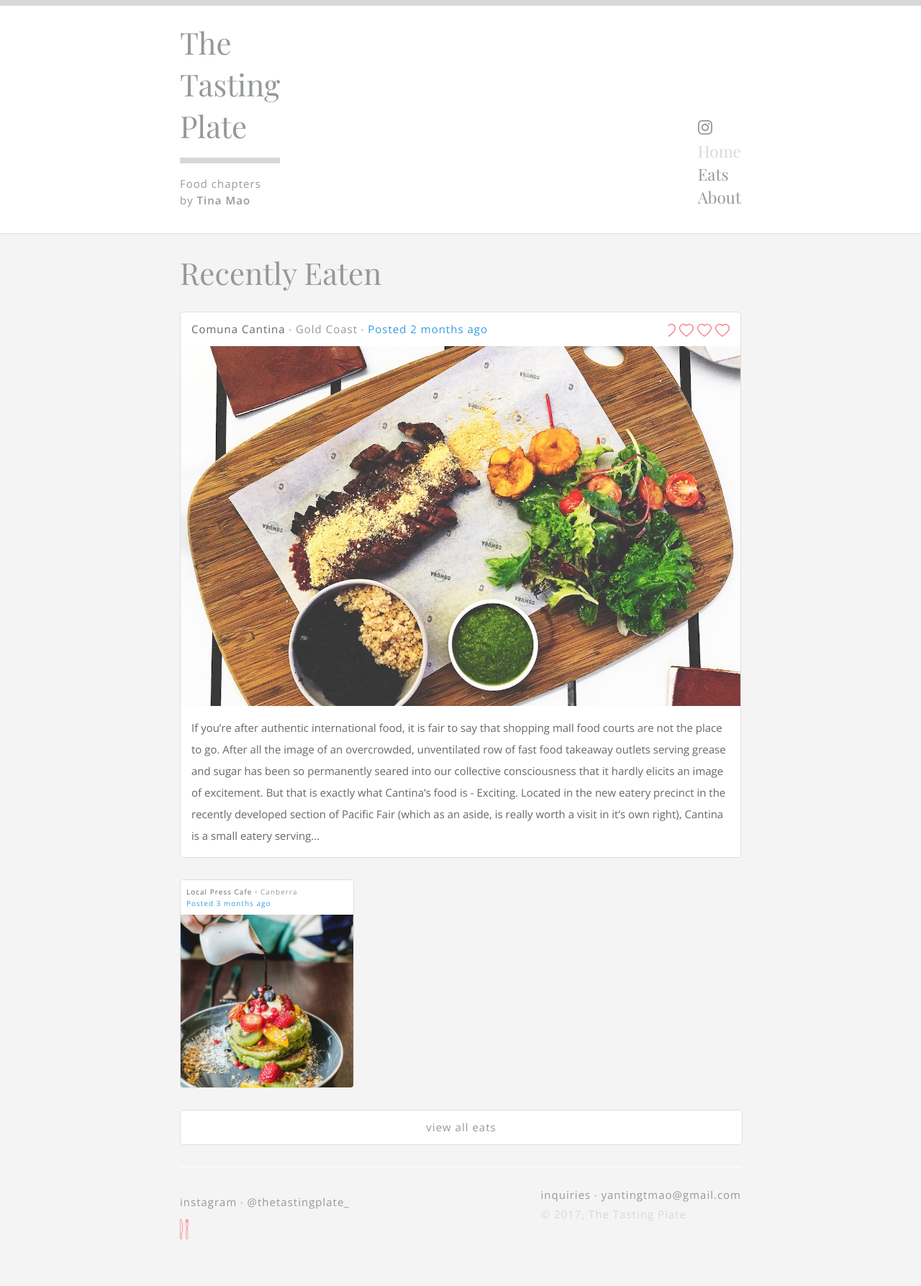
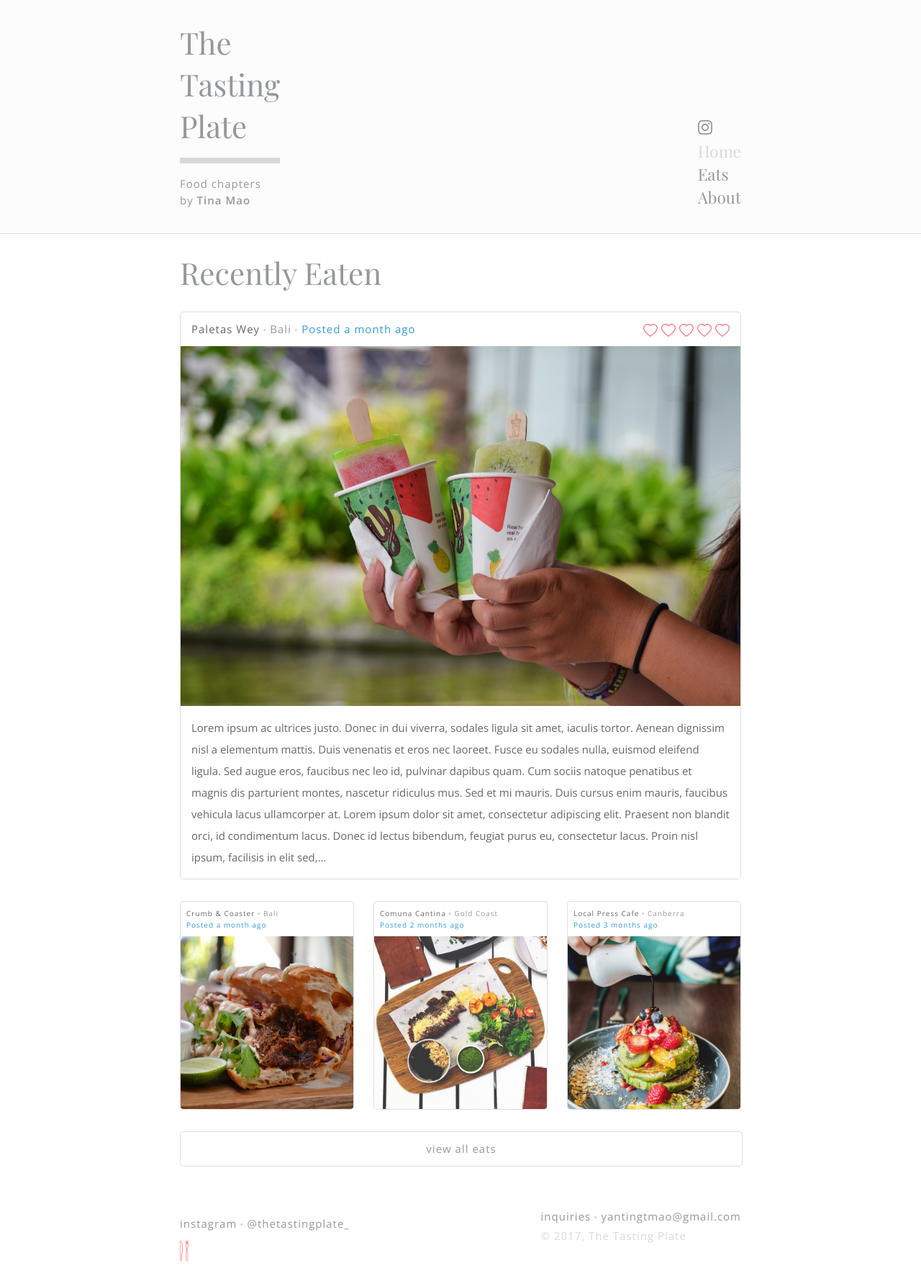
Before and after one commit to ryanpwaldon/the-tasting-plate, a Jekyll site: the page built from index.html, in a window 1280 px wide. Shown: the whole page at 72% size. Built offline with Jekyll 4.4.1, drawn with Linux system fonts in a browser that asks for light colours; nearby versions of some CDN libraries; before the commit the page ends 1757 px from its top, so only the background shows below that.

Commit message:
Minor updates for resume

```diff
--- a/_includes/nav.html
+++ b/_includes/nav.html
@@ -2,7 +2,7 @@
 	<ul>
 		<li><h2><a href="https://www.instagram.com/thetastingplate_/"><img class="insta-icon" src="{{ site.baseurl }}/assets/img/misc/insta.svg"></a></h2></li>
 		<li><h2><a href="{{ site.baseurl }}/" {% if page.url == "/" %}class="active"{% endif %}>Home</a></h2></li>
-		<li><h2><a href="{{ site.baseurl }}/eats" {% if page.url == "/eats/" %}class="active"{% endif %}>Eats</a></li>
+		<li><h2><a href="{{ site.baseurl }}/eats" {% if page.url == "/eats/" %}class="active"{% endif %}>Eats</a></h2></li>
 		<li><h2><a href="{{ site.baseurl }}/about" {% if page.url == "/about/" %}class="active"{% endif %}>About</a></h2></li>
 	</ul>
 </nav>
--- a/_layouts/default.html
+++ b/_layouts/default.html
@@ -11,7 +11,7 @@
 </head>
 <body>
 
-	<hr class="header-rule">
+<!-- 	<hr class="header-rule"> -->
 	{% include header.html %}
 	<section class="body">
 		<div class="body-content">{{ content }}</div>
--- a/_layouts/post.html
+++ b/_layouts/post.html
@@ -51,8 +51,8 @@ layout: default
 		</h3>
 		<hr class="hr-thin">
 		<h3 class="second">
-			<span class="post-address">Located at {{ page.address }}</span>
-			<i class="fa fa-circle" aria-hidden="true"></i>
+<!-- 			<span class="post-address">Located at {{ page.address }}</span>
+			<i class="fa fa-circle" aria-hidden="true"></i> -->
 			<span class="post-rating">Rating {{ page.rating }}/5</span>
 			<i class="fa fa-circle" aria-hidden="true"></i>
 			<span class="published">{{ page.date }}</span>
--- /dev/null
+++ b/_posts/2017-02-29-crumb-and-coaster.md
@@ -0,0 +1,35 @@
+---
+title: Crumb & Coaster
+main-image: crumb-and-coaster-1.jpg
+eaten: 2017/02/29
+rating: 4.5
+cost: $
+district: Bali
+address: 'Crumb & Coaster, Jl. Benesari No.2, Kuta, Kabupaten Badung, Bali 80361, Indonesia'
+suburb: Kuta
+country: Indonesia
+website: 'https://www.instagram.com/crumbandcoaster/'
+published: true
+---
+
+<div class="post-image"><img src="{{ site.baseurl }}/assets/img/posts/{{ page.main-image }}" alt="1"></div>
+<span class="caption">Vietnamese style pulled pork roll.</span>
+
+Phasellus ac ultrices justo. Donec in dui viverra, sodales ligula sit amet, iaculis tortor. Aenean dignissim nisl a elementum mattis. Duis venenatis et eros nec laoreet. Fusce eu sodales nulla, euismod eleifend ligula. Sed augue eros, faucibus nec leo id, pulvinar dapibus quam. Cum sociis natoque penatibus et magnis dis parturient montes, nascetur ridiculus mus. Sed et mi mauris. Duis cursus enim mauris, faucibus vehicula lacus ullamcorper at.
+
+Lorem ipsum dolor sit amet, consectetur adipiscing elit. Praesent non blandit orci, id condimentum lacus. Donec id lectus bibendum, feugiat purus eu, consectetur lacus. Proin nisl ipsum, facilisis in elit sed, semper vestibulum dui. Phasellus malesuada scelerisque tincidunt. Aenean sit amet scelerisque metus, nec feugiat nisl. Proin pharetra luctus feugiat. Morbi nec lectus magna. Nullam eget diam eu libero ultricies egestas ac a diam. Nullam et viverra orci. Nullam dictum pulvinar nunc id rhoncus. Ut ornare auctor eros, nec dictum justo. Duis felis dui, semper nec imperdiet id, semper sit amet orci. Pellentesque mollis nisl nunc. Pellentesque eget dolor a augue ornare ornare.
+
+<div class="post-image"><img src="{{ site.baseurl }}/assets/img/posts/crumb-and-coaster-4.jpg" alt="2"></div>
+<span class="caption">Iced mocha.</span>
+
+Lorem ipsum toodalloo. Fusce non lorem imperdiet, accumsan felis elementum, scelerisque ipsum. Nunc dui risus, tincidunt ac justo at, dignissim malesuada dolor. Aliquam bibendum pharetra nulla, ac auctor arcu pretium ac. Ut elementum rhoncus metus. Nunc semper blandit nisl et facilisis. Nullam aliquam sodales sapien non aliquam. Vivamus rhoncus consequat arcu sit amet scelerisque. Class aptent taciti sociosqu ad litora torquent per conubia nostra, per inceptos himenaeos. Quisque tellus nunc, faucibus ac tincidunt eget, lacinia porta dolor. Nullam scelerisque lectus purus, et pharetra mi rhoncus vitae.
+
+<div class="post-image"><img src="{{ site.baseurl }}/assets/img/posts/crumb-and-coaster-3.jpg" alt="3"></div>
+<span class="caption">Yeah this is some great stuff.</span>
+
+Fusce non lorem imperdiet, accumsan felis elementum, scelerisque ipsum. Nunc dui risus, tincidunt ac justo at, dignissim malesuada dolor. Aliquam bibendum pharetra nulla, ac auctor arcu pretium ac. Ut elementum rhoncus metus. Nunc semper blandit nisl et facilisis. Nullam aliquam sodales sapien non aliquam.
+
+<div class="post-image"><img src="{{ site.baseurl }}/assets/img/posts/crumb-and-coaster-2.jpg" alt="4"></div>
+<span class="caption">Crumb &amp; Coaster.</span>
+
+Vivamus rhoncus consequat arcu sit amet scelerisque. Class aptent taciti sociosqu ad litora torquent per conubia nostra, per inceptos himenaeos. Quisque tellus nunc, faucibus ac tincidunt eget, lacinia porta dolor. Nullam scelerisque lectus purus, et pharetra mi rhoncus vitae. Aliquam erat volutpat. Proin vel leo semper, euismod urna quis, commodo mauris. Aliquam erat volutpat. Proin vel leo semper, euismod urna quis, commodo mauris.
--- /dev/null
+++ b/_posts/2017-02-30-paletas-wey.md
@@ -0,0 +1,35 @@
+---
+title: Paletas Wey
+main-image: paletas-wey-2.jpg
+eaten: 2017/02/30
+rating: 5
+cost: $
+district: Bali
+address: 'Beachwalk, Jl. Pantai Kuta, Kuta, Kabupaten Badung, Bali 80361, Indonesia'
+suburb: Kuta
+country: Indonesia
+website: 'http://www.paletaswey.com/'
+published: true
+---
+
+<div class="post-image"><img src="{{ site.baseurl }}/assets/img/posts/{{ page.main-image }}" alt="1"></div>
+<span class="caption">They come with cups!</span>
+
+Lorem ipsum ac ultrices justo. Donec in dui viverra, sodales ligula sit amet, iaculis tortor. Aenean dignissim nisl a elementum mattis. Duis venenatis et eros nec laoreet. Fusce eu sodales nulla, euismod eleifend ligula. Sed augue eros, faucibus nec leo id, pulvinar dapibus quam. Cum sociis natoque penatibus et magnis dis parturient montes, nascetur ridiculus mus. Sed et mi mauris. Duis cursus enim mauris, faucibus vehicula lacus ullamcorper at.
+
+Lorem ipsum dolor sit amet, consectetur adipiscing elit. Praesent non blandit orci, id condimentum lacus. Donec id lectus bibendum, feugiat purus eu, consectetur lacus. Proin nisl ipsum, facilisis in elit sed, semper vestibulum dui. Phasellus malesuada scelerisque tincidunt. Aenean sit amet scelerisque metus, nec feugiat nisl. Proin pharetra luctus feugiat. Morbi nec lectus magna. Nullam eget diam eu libero ultricies egestas ac a diam. Nullam et viverra orci. Nullam dictum pulvinar nunc id rhoncus. Ut ornare auctor eros, nec dictum justo. Duis felis dui, semper nec imperdiet id, semper sit amet orci. Pellentesque mollis nisl nunc. Pellentesque eget dolor a augue ornare ornare.
+
+<div class="post-image"><img src="{{ site.baseurl }}/assets/img/posts/paletas-wey-1.jpg" alt="2"></div>
+<span class="caption">Paletas Wey signature watermelon &amp; lime.</span>
+
+Lorem ipsum toodalloo. Fusce non lorem imperdiet, accumsan felis elementum, scelerisque ipsum. Nunc dui risus, tincidunt ac justo at, dignissim malesuada dolor. Aliquam bibendum pharetra nulla, ac auctor arcu pretium ac. Ut elementum rhoncus metus. Nunc semper blandit nisl et facilisis. Nullam aliquam sodales sapien non aliquam. Vivamus rhoncus consequat arcu sit amet scelerisque. Class aptent taciti sociosqu ad litora torquent per conubia nostra, per inceptos himenaeos. Quisque tellus nunc, faucibus ac tincidunt eget, lacinia porta dolor. Nullam scelerisque lectus purus, et pharetra mi rhoncus vitae.
+
+<div class="post-image"><img src="{{ site.baseurl }}/assets/img/posts/paletas-wey-3.jpg" alt="3"></div>
+<span class="caption">Yeah this is some great stuff.</span>
+
+Fusce non lorem imperdiet, accumsan felis elementum, scelerisque ipsum. Nunc dui risus, tincidunt ac justo at, dignissim malesuada dolor. Aliquam bibendum pharetra nulla, ac auctor arcu pretium ac. Ut elementum rhoncus metus. Nunc semper blandit nisl et facilisis. Nullam aliquam sodales sapien non aliquam.
+
+<div class="post-image"><img src="{{ site.baseurl }}/assets/img/posts/paletas-wey-4.jpg" alt="4"></div>
+<span class="caption">Finally, avocado. Look at that drip!</span>
+
+Vivamus rhoncus consequat arcu sit amet scelerisque. Class aptent taciti sociosqu ad litora torquent per conubia nostra, per inceptos himenaeos. Quisque tellus nunc, faucibus ac tincidunt eget, lacinia porta dolor. Nullam scelerisque lectus purus, et pharetra mi rhoncus vitae. Aliquam erat volutpat. Proin vel leo semper, euismod urna quis, commodo mauris. Aliquam erat volutpat. Proin vel leo semper, euismod urna quis, commodo mauris.
--- a/_sass/_main.sass
+++ b/_sass/_main.sass
@@ -9,6 +9,7 @@
 $grey-dark: #95989A
 $grey-light: #D8D8D8
 $grey-light-light: #F4F4F4
+$grey-light-light-light: #FCFCFC
 $grey-border: #DEDEDE
 $black: #676767
 $blue: #339CDD
@@ -71,6 +72,13 @@ a
 	color: inherit
 	font-weight: 300
 
+a h1, h1 a, h2 a, .article-feature-link h3, .article-item .item-header, .view-all-eats
+	opacity: 1
+	transition: opacity ease 200ms
+
+	&:hover
+		opacity: 0.6
+
 ul
 	list-style-type: none
 	padding: 0
@@ -84,7 +92,7 @@ ul
 /*==========================================================================================================================================*/
 
 body
-	background-color: $grey-light-light
+	background-color: white
 
 	.header-rule
 		position: fixed
@@ -120,7 +128,7 @@ nav
 /*==========================================================================================================================================*/
 
 .header
-	background-color: white
+	background-color: $grey-light-light-light
 	overflow: hidden
 
 	.header-content
@@ -306,7 +314,6 @@ nav
 					position: absolute
 					width: 100%
 					box-sizing: border-box
-					background-color: white
 					padding: 8px
 
 					.item-title
@@ -597,8 +604,7 @@ nav
 			color: $grey-dark
 			border-bottom: solid $grey-light 1px
 			padding: 10px 0px
-			width: 100%
-			display: inline-block
+			display: block
 
 	.map-contents
 
```
Also changed, not shown: assets/img/posts/crumb-and-coaster-1.jpg (added), assets/img/posts/crumb-and-coaster-2.jpg (added), assets/img/posts/crumb-and-coaster-3.jpg (added), assets/img/posts/crumb-and-coaster-4.jpg (added), assets/img/posts/paletas-wey-1.jpg (added), assets/img/posts/paletas-wey-2.jpg (added), assets/img/posts/paletas-wey-3.jpg (added), assets/img/posts/paletas-wey-4.jpg (added).
